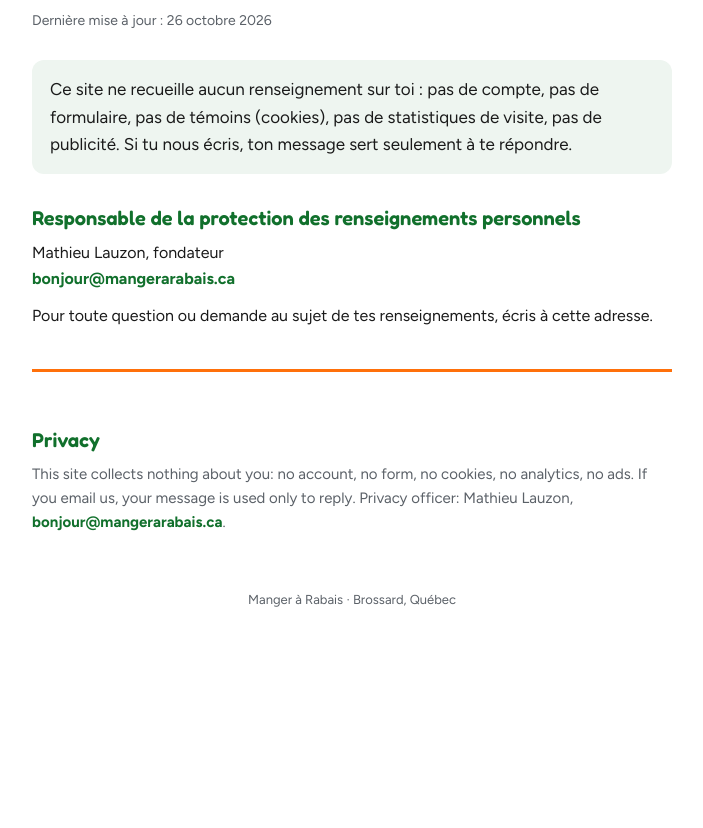
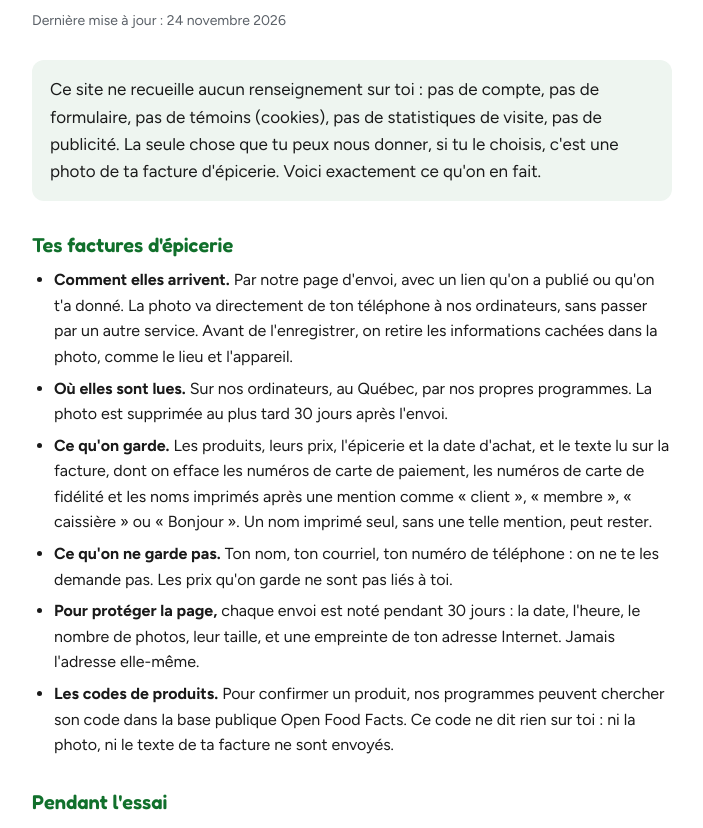
Before and after one commit to lashopinformatique-gif/mangerarabais-site, a plain HTML site: page confidentialite.html in a window 1280 px wide. Shown: the part 158-986 px from the top of the page, without its empty margins (288-991 px from the left). Before the commit the page ends 800 px from the top, so only its background shows below. Drawn offline with Linux system fonts and the light colour scheme.

Commit message:
Confidentialité : ce qu'on fait des factures d'épicerie (relu par le fondateur, 24 novembre 2026)
Co-Authored-By: Claude Fable 5.2 <noreply@anthropic.com>
Claude-Session: https://claude.ai/code/session_019wCaXAeySVr5ibEPzVwQ3F

```diff
--- a/confidentialite.html
+++ b/confidentialite.html
@@ -4,7 +4,7 @@
 <meta charset="utf-8">
 <meta name="viewport" content="width=device-width, initial-scale=1">
 <title>Confidentialité — Manger à Rabais</title>
-<meta name="description" content="Politique de confidentialité de Manger à Rabais : ce site ne recueille aucun renseignement sur toi.">
+<meta name="description" content="Politique de confidentialité de Manger à Rabais : le site ne recueille rien sur toi; voici ce qu'on fait des factures que tu choisis de nous envoyer.">
 <style>
 /* Mêmes polices que l'accueil, servies par le site lui-même (licence OFL). */
 @font-face{font-family:Fredoka;font-weight:600;font-style:normal;font-display:swap;src:url(polices/fredoka-latin-600-normal.woff2) format("woff2")}
@@ -20,6 +20,8 @@ h1{font-family:Fredoka,Figtree,sans-serif;font-weight:600;font-size:clamp(30px,6
 .maj{color:var(--gris);font-size:14px;margin:0 0 28px}
 h2{font-family:Fredoka,Figtree,sans-serif;font-weight:600;font-size:20px;color:var(--vert);margin:28px 0 6px}
 p{margin:0 0 12px}
+ul{margin:0 0 12px;padding-left:22px}
+li{margin:0 0 6px}
 .bref{background:#EEF5F0;border-radius:12px;padding:16px 18px;font-size:17px}
 a{color:var(--vert);font-weight:700;text-decoration:none}a:hover{text-decoration:underline}
 .en{margin-top:40px;padding-top:24px;border-top:3px solid var(--orange);color:var(--gris);font-size:15px}
@@ -31,9 +33,25 @@ footer{padding:20px;text-align:center;font-size:13px;color:var(--gris)}
   <a class="retour" href="./">Manger <b>à</b> Rabais</a>
 
   <h1>Confidentialité</h1>
-  <p class="maj">Dernière mise à jour : 26 octobre 2026</p>
+  <p class="maj">Dernière mise à jour : 24 novembre 2026</p>
 
-  <p class="bref">Ce site ne recueille aucun renseignement sur toi : pas de compte, pas de formulaire, pas de témoins (cookies), pas de statistiques de visite, pas de publicité. Si tu nous écris, ton message sert seulement à te répondre.</p>
+  <p class="bref">Ce site ne recueille aucun renseignement sur toi : pas de compte, pas de formulaire, pas de témoins (cookies), pas de statistiques de visite, pas de publicité. La seule chose que tu peux nous donner, si tu le choisis, c'est une photo de ta facture d'épicerie. Voici exactement ce qu'on en fait.</p>
+
+  <h2>Tes factures d'épicerie</h2>
+  <ul>
+    <li><b>Comment elles arrivent.</b> Par notre page d'envoi, avec un lien qu'on a publié ou qu'on t'a donné. La photo va directement de ton téléphone à nos ordinateurs, sans passer par un autre service. Avant de l'enregistrer, on retire les informations cachées dans la photo, comme le lieu et l'appareil.</li>
+    <li><b>Où elles sont lues.</b> Sur nos ordinateurs, au Québec, par nos propres programmes. La photo est supprimée au plus tard 30 jours après l'envoi.</li>
+    <li><b>Ce qu'on garde.</b> Les produits, leurs prix, l'épicerie et la date d'achat, et le texte lu sur la facture, dont on efface les numéros de carte de paiement, les numéros de carte de fidélité et les noms imprimés après une mention comme « client », « membre », « caissière » ou « Bonjour ». Un nom imprimé seul, sans une telle mention, peut rester.</li>
+    <li><b>Ce qu'on ne garde pas.</b> Ton nom, ton courriel, ton numéro de téléphone : on ne te les demande pas. Les prix qu'on garde ne sont pas liés à toi.</li>
+    <li><b>Pour protéger la page,</b> chaque envoi est noté pendant 30 jours : la date, l'heure, le nombre de photos, leur taille, et une empreinte de ton adresse Internet. Jamais l'adresse elle-même.</li>
+    <li><b>Les codes de produits.</b> Pour confirmer un produit, nos programmes peuvent chercher son code dans la base publique Open Food Facts. Ce code ne dit rien sur toi : ni la photo, ni le texte de ta facture ne sont envoyés.</li>
+  </ul>
+
+  <h2>Pendant l'essai</h2>
+  <p>Avant l'ouverture du site, une exception vaut pour les factures envoyées avec le lien remis à nos proches : leur texte, sans numéros de carte, peut être relu par des outils d'intelligence artificielle qui nous aident à améliorer la lecture, et ces outils peuvent être situés hors du Québec. Ces personnes en sont avisées sur la page d'envoi. Les factures envoyées avec le lien publié sur Facebook ne sont jamais relues ainsi : elles ne quittent jamais nos ordinateurs. À l'ouverture du site, tout se fera au Québec, pour tout le monde.</p>
+
+  <h2>Retirer tes factures</h2>
+  <p>Écris-nous à <a href="mailto:bonjour@mangerarabais.ca">bonjour@mangerarabais.ca</a> en indiquant l'épicerie et la date d'achat. On efface tes factures : leur texte, leurs photos si elles sont encore là, et leurs prix.</p>
 
   <h2>Responsable de la protection des renseignements personnels</h2>
   <p>Mathieu Lauzon, fondateur<br><a href="mailto:bonjour@mangerarabais.ca">bonjour@mangerarabais.ca</a></p>
@@ -41,7 +59,7 @@ footer{padding:20px;text-align:center;font-size:13px;color:var(--gris)}
 
   <section class="en" lang="en">
     <h2>Privacy</h2>
-    <p>This site collects nothing about you: no account, no form, no cookies, no analytics, no ads. If you email us, your message is used only to reply. Privacy officer: Mathieu Lauzon, <a href="mailto:bonjour@mangerarabais.ca">bonjour@mangerarabais.ca</a>.</p>
+    <p>This site collects nothing about you: no account, no form, no cookies, no analytics, no ads. If you choose to send us a photo of a grocery receipt, it goes straight from your phone to our computers in Québec, hidden photo data (location, device) is removed, it is read by our own software, and the photo is deleted within 30 days. We keep the products, prices, store and purchase date, and the receipt text with card numbers, loyalty numbers and names printed after a label such as "client", "member", "cashier" or "Bonjour" erased (a name printed on its own, without such a label, may remain). We never ask for your name, email or phone number. Each upload is logged for 30 days with a fingerprint of your internet address, never the address itself. Product codes may be checked against the public Open Food Facts database; your photo and receipt text are never sent. During the trial, the text of receipts sent through the link given to our relatives may be reviewed by AI tools located outside Québec; receipts sent through our Facebook link never are. To remove your receipts, email us with the store and purchase date. Privacy officer: Mathieu Lauzon, <a href="mailto:bonjour@mangerarabais.ca">bonjour@mangerarabais.ca</a>.</p>
   </section>
 </main>
 <footer>Manger à Rabais · Brossard, Québec</footer>
```
